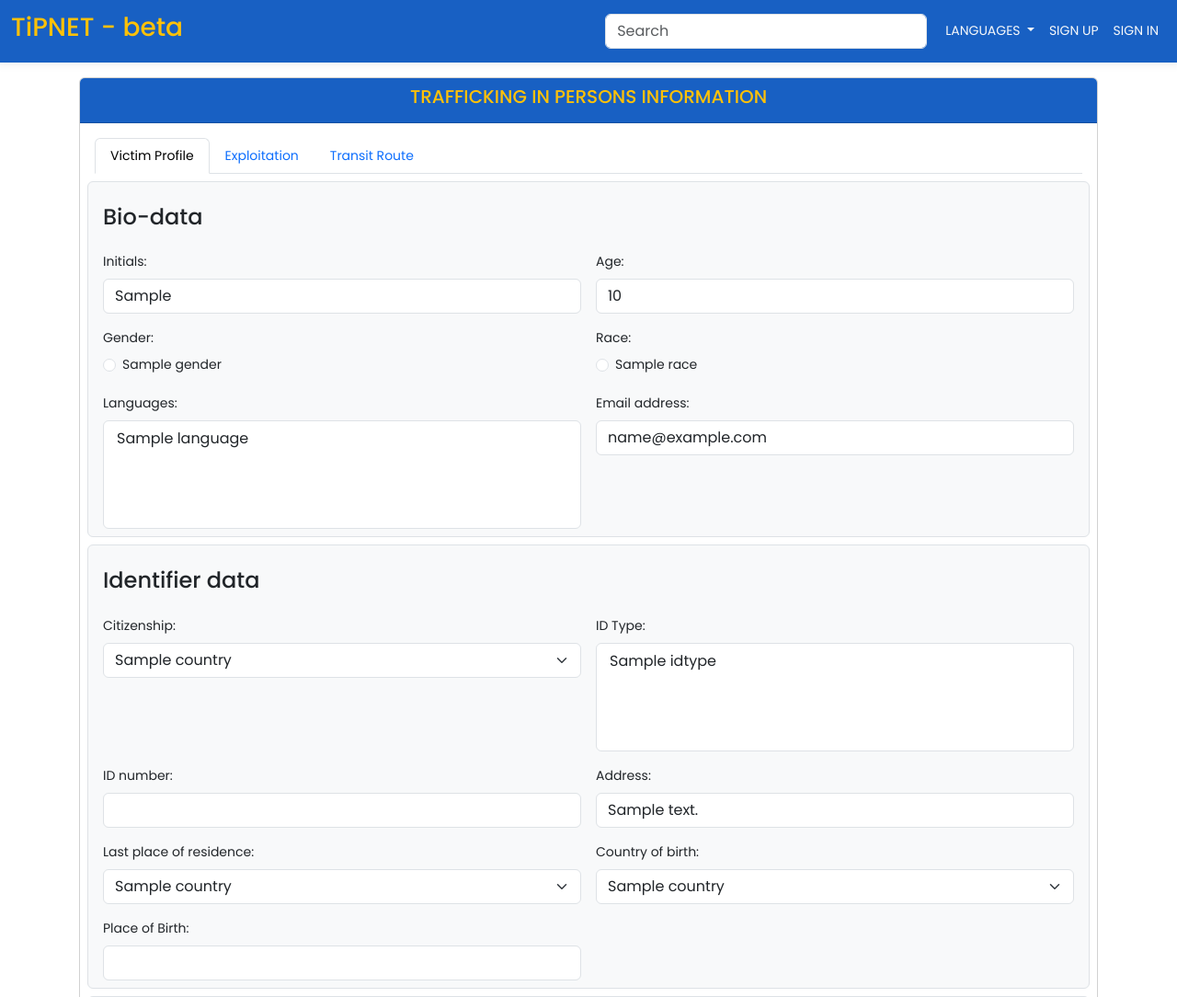
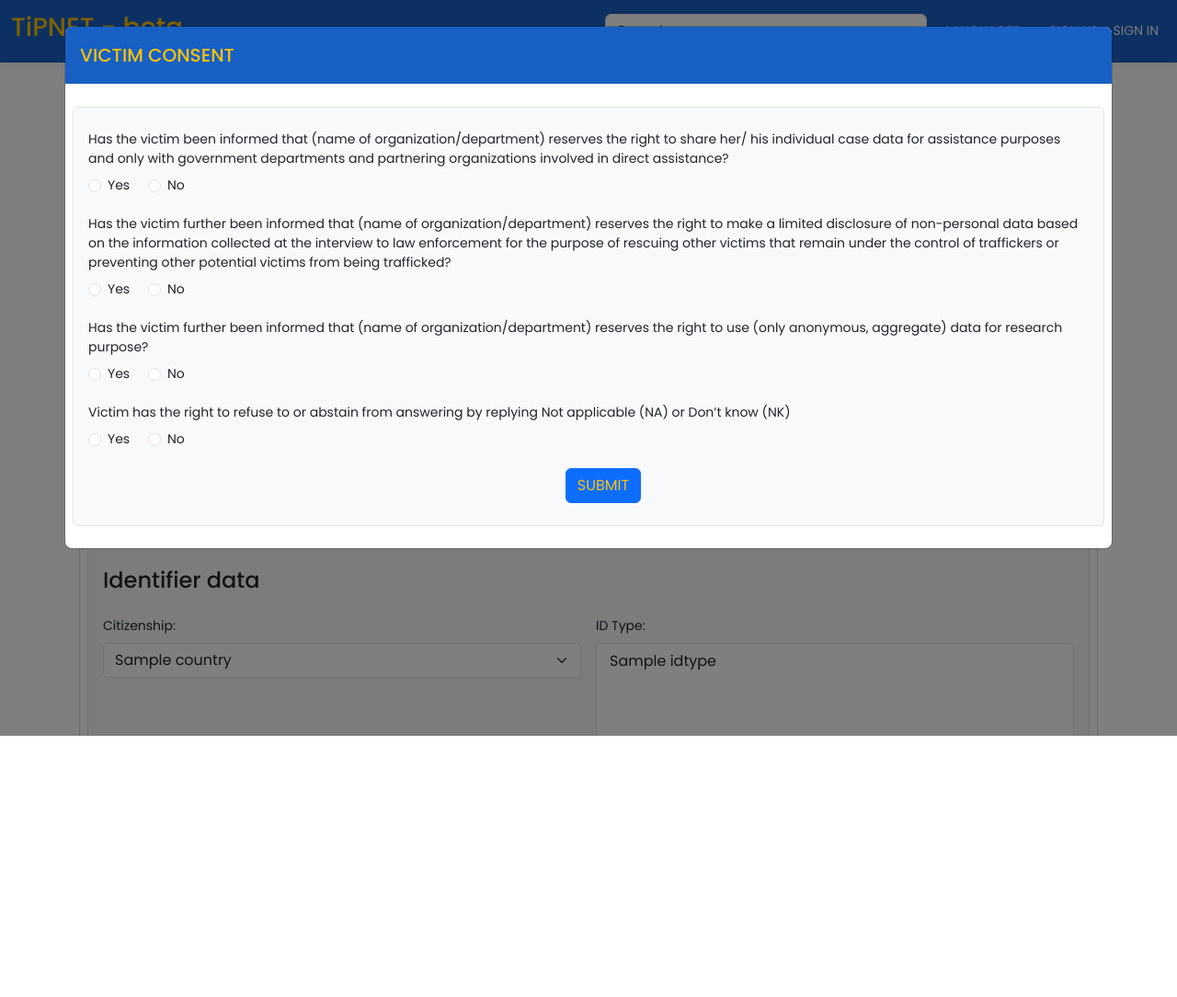
Before and after one commit to TIPSOM-Ninja/Tipsom-web, a Django app: template case_interview_app/templates/tip_form.html in a window 1280 px wide. Shown: the top 1084 px of the page at 92% size. After the commit the page ends 800 px from the top, so only its background shows below. Run offline with Django 5.2, Linux system fonts and the light colour scheme; tables that the repository leaves empty hold one stand-in row (values such as "Sample post"); the template is opened without the code that fills it: values that come from a table or form of the project are taken from there, most other values are stand-ins (such as "Sample title", 1, 10 or a date in 2020); some libraries are stand-ins or nearby versions.

Commit message:
victim profile added

```diff
--- a/case_interview_app/models.py
+++ b/case_interview_app/models.py
@@ -294,6 +294,7 @@ class Occupation(models.Model):
         return f"{self.name}"
 
 class VictimProfile(models.Model):
+    victim_identifier = models.CharField(null=True,blank=True)
     citizenship = models.ForeignKey(
         Country, related_name = "victims_cit",  on_delete=models.CASCADE, null=True, blank=True
     )
@@ -320,6 +321,12 @@ class VictimProfile(models.Model):
         auto_now=False, auto_now_add=False, null=True, blank=True
     )
     additional_remarks = models.TextField(null=True, blank=True)
+
+    consent_share_gov_patner = models.BooleanField(null=True, blank=True)
+    consent_limited_disclosure = models.BooleanField(null=True, blank=True)
+    consent_research = models.BooleanField(null=True, blank=True)
+    consent_abstain_answer = models.BooleanField(null=True, blank=True)
+
     approval = models.ForeignKey(
         ApprovalStatus, related_name = "victimprofile", on_delete=models.CASCADE, null=True, blank=True
     )
--- a/case_interview_app/templates/cases.html
+++ b/case_interview_app/templates/cases.html
@@ -23,7 +23,7 @@
         <div class="col-md-4">
             <div class="card text-bg-light mb-3">
                 <div class="card-header">
-                    <h5 class="card-title">{{victim.initials}} - {{victim.interview_date}}</h5>
+                    <h5 class="card-title">{{victim.victim_identifier}} - {{victim.interview_date}}</h5>
                 </div>
                 <div class="card-body">
                     <p><strong>{% trans "STATUS" %}:</strong> {% translate "Pending Approval" %}</p>
--- /dev/null
+++ b/case_interview_app/templates/components/consent_form.html
@@ -0,0 +1,93 @@
+{% load i18n %}
+<div id="consent_modal" class="modal" tabindex="-1" role="dialog" data-bs-backdrop="static"data-bs-keyboard="false">
+    <div class="modal-dialog modal-xl" role="document">
+        <div class="modal-content">
+            <div class="modal-header" style="background-color: #1860c3;">
+            <h5 class="modal-title text-warning">{% trans "VICTIM CONSENT" %}</h5>
+            </div>
+            <div class="modal-body">
+                <form id="consent_form" method="post" action="/{{request.LANGUAGE_CODE}}/process_consent">
+                    {% csrf_token %}
+                    <input type="hidden" name="next" value="{{ request.build_absolute_uri }}">
+                    <div class="row g-3 my-2 px-2 py-2 bg-light border rounded">
+                        <div class="col-md-12">
+                            <div class="">
+                                <label for="" class="form-label">{% trans "Has the victim been informed that (name of organization/department) reserves the right to share her/ his individual case data for assistance purposes and only with government departments and partnering organizations involved in direct assistance?" %}</label>
+                                <div>
+                                    <div class="form-check form-check-inline">
+                                        <input class="form-check-input" type="radio" name="consent_share_gov_patner" id="consent_share_gov_patner_1" value="1" >
+                                        <label class="form-check-label" for="consent_share_gov_patner_1">Yes</label>
+                                    </div>
+                                    <div class="form-check form-check-inline">
+                                        <input class="form-check-input" type="radio" name="consent_share_gov_patner" id="consent_share_gov_patner_0" value="0">
+                                        <label class="form-check-label" for="consent_share_gov_patner_0">No</label>
+                                    </div>
+                                </div>
+                            </div>
+                        </div>
+                        <div class="col-md-12">
+                            <div class="">
+                                <label for="" class="form-label">{% trans "Has the victim further been informed that (name of organization/department) reserves the right to make a limited disclosure of non-personal data based on the information collected at the interview to law enforcement for the purpose of rescuing other victims that remain under the control of traffickers or preventing other potential victims from being trafficked?" %}</label>
+                                <div>
+                                    <div class="form-check form-check-inline">
+                                        <input class="form-check-input" type="radio" name="consent_limited_disclosure" id="consent_limited_disclosure_1" value="1" >
+                                        <label class="form-check-label" for="consent_limited_disclosure_1">Yes</label>
+                                    </div>
+                                    <div class="form-check form-check-inline">
+                                        <input class="form-check-input" type="radio" name="consent_limited_disclosure" id="consent_limited_disclosure_0" value="0">
+                                        <label class="form-check-label" for="consent_limited_disclosure_0">No</label>
+                                    </div>
+                                </div>
+                            </div>
+                        </div>
+                        <div class="col-md-12">
+                            <div class="">
+                                <label for="" class="form-label">{% trans "Has the victim further been informed that (name of organization/department) reserves the right to use (only anonymous, aggregate) data for research purpose?" %}</label>
+                                <div>
+                                    <div class="form-check form-check-inline">
+                                        <input class="form-check-input" type="radio" name="consent_research" id="consent_research_1" value="1" >
+                                        <label class="form-check-label" for="consent_research_1">Yes</label>
+                                    </div>
+                                    <div class="form-check form-check-inline">
+                                        <input class="form-check-input" type="radio" name="consent_research" id="consent_research_0" value="0">
+                                        <label class="form-check-label" for="consent_research_0">No</label>
+                                    </div>
+                                </div>
+                            </div>
+                        </div>
+                        <div class="col-md-12">
+                            <div class="">
+                                <label for="" class="form-label">{% trans "Victim has the right to refuse to or abstain from answering by replying Not applicable (NA) or Don’t know (NK)" %}</label>
+                                <div>
+                                    <div class="form-check form-check-inline">
+                                        <input class="form-check-input" type="radio" name="consent_abstain_answer" id="consent_abstain_answer_1" value="1" >
+                                        <label class="form-check-label" for="consent_abstain_answer_1">Yes</label>
+                                    </div>
+                                    <div class="form-check form-check-inline">
+                                        <input class="form-check-input" type="radio" name="consent_abstain_answer" id="consent_abstain_answer_0" value="0">
+                                        <label class="form-check-label" for="consent_abstain_answer_0">No</label>
+                                    </div>
+                                </div>
+                            </div>
+                        </div>
+                        <div class="row text-center m-3 ">
+                            <div class="text-center">
+                                <button type="submit" class="btn btn-primary text-warning">{% translate "SUBMIT" %}</button>
+                            </div>
+
+                        </div>
+                    </div>
+                </form>
+            </div>
+        </div>
+    </div>
+</div>
+<script>
+    document.addEventListener('DOMContentLoaded',function(event){
+        const myModal = new bootstrap.Modal('#consent_modal', {
+            keyboard: false
+          })
+          myModal.show()
+    })
+
+</script>
--- a/case_interview_app/templates/components/navbar.html
+++ b/case_interview_app/templates/components/navbar.html
@@ -17,7 +17,6 @@
                         <li><a class="dropdown-item dr" href="{% lang_url request.build_absolute_uri 'en' %}">{% trans "ENGLISH" %}</a></li>
                         <li><a class="dropdown-item dr" href="{% lang_url request.build_absolute_uri 'fr' %}">{% trans "FRENCH" %}</a></li>
                         <li><a class="dropdown-item dr" href="{% lang_url request.build_absolute_uri 'pt' %}">{% trans "PORTUGUESE" %}</a></li>
-
                       </ul>
 
                   </div>
--- a/case_interview_app/templates/tip_form.html
+++ b/case_interview_app/templates/tip_form.html
@@ -2,6 +2,9 @@
 {% load i18n %}
 {% block content %}
 <div class="container p-3">
+    {% if request.session.consent_given is None %}
+    {% include "components/consent_form.html" %}
+    {% endif %}
     <div class="card ">
         <div class="card-header text-center"  style="background-color: #1860c3;">
             <h5 class="text-warning">{% trans "TRAFFICKING IN PERSONS INFORMATION" %}</h5>
--- a/case_interview_app/urls.py
+++ b/case_interview_app/urls.py
@@ -24,6 +24,7 @@ urlpatterns = [
     path("save_assistance_types", views.save_assistance_types, name="save_assistance_types"),
     path("save_socio_economic", views.save_socio_economic, name="save_socio_economic"),
     path("save_assistance_aggregate", views.save_assistance_aggregate, name="save_assistance_aggregate"),
+    path("process_consent", views.process_consent, name="process_consent"),
 
 
 
```
Also changed, not shown: case_interview_app/templates/components/victimprofile.html (+9 -2 lines), case_interview_app/views.py (+57 -2 lines), case_interview_app/migrations/0032_victimprofile_victim_identifier.py (added), case_interview_app/migrations/0033_victimprofile_consent_abstain_answer_and_more.py (added).
